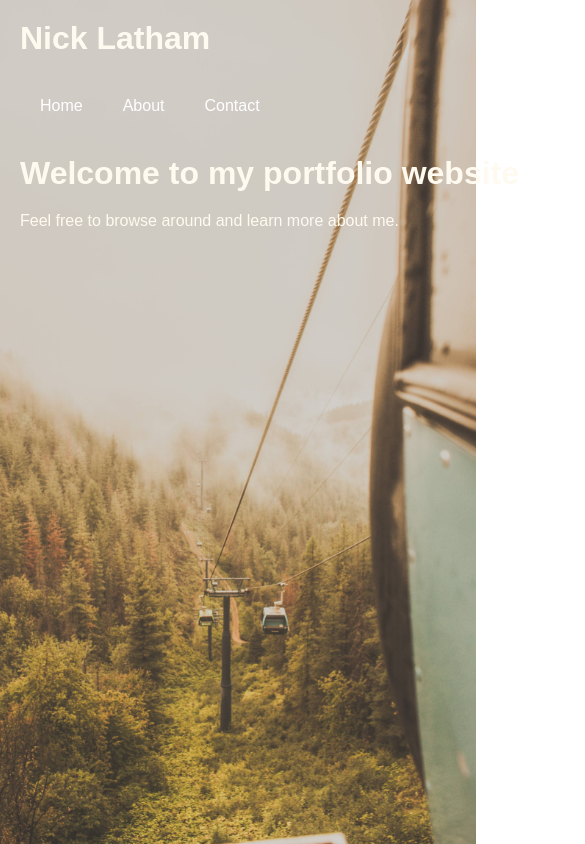
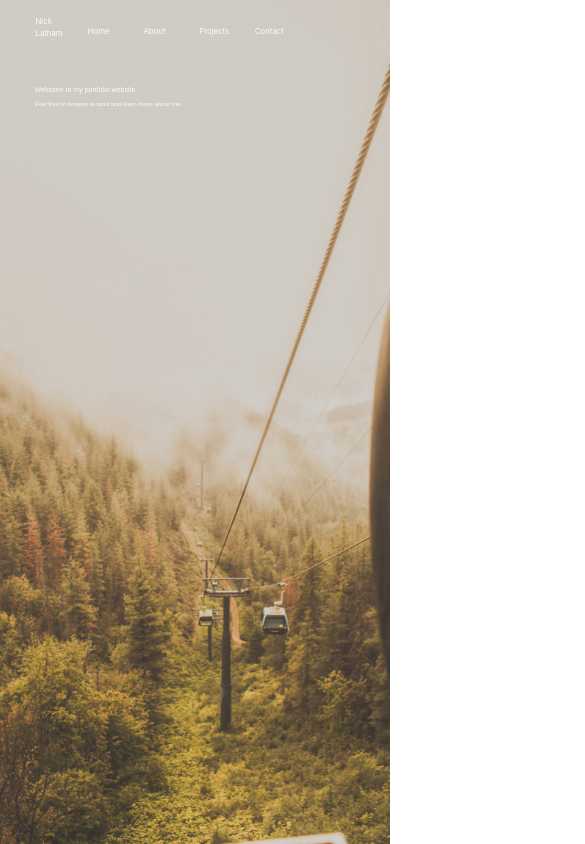
Before and after one commit to nlatham1999/personal-website, a React (Create React App) app: page / in a window 390 px wide. Shown: the top 844 px of the page, 585 px wide, since content can reach past the window. Built offline with nearby package versions, Linux system fonts and the light colour scheme.

Commit message:
feat: added content and made ui better for mobile

```diff
--- a/package.json
+++ b/package.json
@@ -6,7 +6,9 @@
     "@testing-library/jest-dom": "^5.11.4",
     "@testing-library/react": "^11.1.0",
     "@testing-library/user-event": "^12.1.10",
+    "bootstrap": "^4.6.0",
     "react": "^17.0.1",
+    "react-bootstrap": "^1.5.1",
     "react-dom": "^17.0.1",
     "react-router-dom": "^5.2.0",
     "react-scripts": "4.0.3",
--- a/public/index.html
+++ b/public/index.html
@@ -24,7 +24,7 @@
       work correctly both with client-side routing and a non-root public URL.
       Learn how to configure a non-root public URL by running `npm run build`.
     -->
-    <title>React App</title>
+    <title>Nick Latham</title>
   </head>
   <body>
     <noscript>You need to enable JavaScript to run this app.</noscript>
--- a/src/About.js
+++ b/src/About.js
@@ -1,9 +1,10 @@
 import React from 'react';
+import { Container } from 'react-bootstrap';
 
 const About = () => {
-
     return (
-        <div className='about'>
+        <Container style={{margin: "5%"}}>
+        <div className='content'>
             <h>About Me</h>
             <p>Hi, name is Nick Latham and I am from Post Falls, Idaho. I attend Gonzaga University
             where I am a Senior Computer Science major with a minor
@@ -11,7 +12,13 @@ const About = () => {
             in Spring 2021 with a Bachelor of Science. Begining in June, I will be working for Fast Enterprises as
             an Implementation Consultant.
             </p>
+            <h>Activities and Such</h>
+            <p>I am a member of the Gonzaga Robotics Club and am on the embedded systems team of
+                Gonzaga RoboSub.I also volunteer at Blessings Under the Bridge and volunteer at the saturday math
+                tutoring program here at Gonzaga
+            </p>
         </div>
+        </Container>
     );
 }
 
--- a/src/App.css
+++ b/src/App.css
@@ -1,61 +1,43 @@
-html {
+body {
   box-sizing: border-box;
 
   background-image: url("./Images/3.jpg");
-  /* background-color: blueviolet; */
-   /* Full height */
   height: 100%;
 
-  /* Center and scale the image nicely */
   background-position: center;
   background-repeat: no-repeat;
   background-size: cover;
-  /* background-size: contain; */
   background-attachment: fixed;
 }
 
-div {
+/* div {
+} */
+
+.content {
   color: floralwhite;
   font-family: "Raleway", sans-serif;
+  position: absolute;
+  overflow: auto;
+  scroll-snap-type: y mandatory;
 }
 
-
-*, *::before, *::after {
-  box-sizing: inherit;
-  padding: 0;
-  margin: 0;
+a:link{
+  color: floralwhite;
+  font-size: 1.6vw;
 }
 
-.app {
-  width: 960px;
-  margin: 0 auto;
-  padding: 20px;
+h {
+  font-size: 1.8vw;
 }
 
-nav ul {
-  list-style: none;
-  display: flex;
-  background-color: transparent;
-  margin-bottom: 20px;
+p {
+  font-size: 1.6vw;
 }
 
-nav ul li {
-  padding: 20px;
-}
-
-nav ul li a {
-  color: white;
-  text-decoration: none;
+li {
+  font-size: 1.6vw;
 }
 
 .current {
   border-bottom: 4px solid white;
 }
-
-h1 {
-  margin-bottom: 20px;
-}
-
-p {
-  margin-bottom: 15px;
-}
--- a/src/App.js
+++ b/src/App.js
@@ -4,25 +4,45 @@ import { NavLink, Switch, Route } from 'react-router-dom';
 import Home from "./Home";
 import About from "./About";
 import Contact from "./Contact";
+import Projects from "./Projects";
+import {Navbar, Col, Container, Row, Nav} from "react-bootstrap";
+import 'bootstrap/dist/css/bootstrap.min.css';
 
 
 const App = () => (
-  <div className='app'>
-    <h1>Nick Latham
-    </h1>
+  <div>
     <Navigation />
     <Main />
   </div>
 );
 
+const NavItemStyles = {
+  color: "floralwhite",
+  marginRight: "4%",
+  fontSize: "2vw"
+
+}
+
 const Navigation = () => (
-  <nav>
-    <ul>
-      <li><NavLink to='/'>Home</NavLink></li>
-      <li><NavLink to='/about'>About</NavLink></li>
-      <li><NavLink to='/contact'>Contact</NavLink></li>
-    </ul>
-  </nav>
+    <Navbar style={{ marginLeft: "5%", backgroundColor: "transparent"}}>
+      <Navbar.Text style={NavItemStyles}>Nick Latham</Navbar.Text>
+      <Container>
+        <Row xs={4} md={4}>
+          <Col>
+            <NavLink style={NavItemStyles} to='/'>Home</NavLink>
+          </Col>
+          <Col>
+            <NavLink style={NavItemStyles} to='/about'>About</NavLink>
+          </Col>
+          <Col>
+            <NavLink style={NavItemStyles} to='/projects'>Projects</NavLink>
+          </Col>
+          <Col>
+            <NavLink style={NavItemStyles} to='/contact'>Contact</NavLink>
+          </Col>
+        </Row>
+      </Container>
+    </Navbar>
 );
 
 const Main = () => (
@@ -30,6 +50,7 @@ const Main = () => (
     <Route exact path='/' component={Home}></Route>
     <Route exact path='/about' component={About}></Route>
     <Route exact path='/contact' component={Contact}></Route>
+    <Route exact path='/projects' component={Projects}></Route>
   </Switch>
 );
 
--- a/src/Contact.js
+++ b/src/Contact.js
@@ -1,17 +1,23 @@
 import React from 'react';
+import {Container} from "react-bootstrap";
 
 const Contact = () => {
 
   return (
-    <div className='contact'>
-      <h1>Contact Me</h1>
+
+    <Container style={{margin: "5%"}}>
+      <div className='content'>
+        <h>Contact Me</h>
         <p>You can reach me via email: <strong>nicholaslatham1999@gmail.com</strong></p>
-      <p>Useful links:</p>
+        <section>
+          <h>Useful Links</h>
           <ul>
             <li><a href="https://github.com/nlatham1999">Github</a></li>
             <li><a href="https://www.linkedin.com/in/nicholas-latham-a5a06516a/">LinkedIn</a></li>
           </ul>
+        </section>
       </div>
+    </Container>
   );
 }
 
--- a/src/Home.js
+++ b/src/Home.js
@@ -1,12 +1,15 @@
 import React from 'react';
+import { Container } from 'react-bootstrap';
 
 const Home = () => {
 
   return (
-    <div className='home'>
-      <h1>Welcome to my portfolio website</h1>
+    <Container style={{margin: "5%"}}>
+    <div className='content'>
+      <h>Welcome to my portfolio website</h>
       <p> Feel free to browse around and learn more about me.</p>
     </div>
+    </Container>
   );
 }
 
--- /dev/null
+++ b/src/Projects.js
@@ -0,0 +1,25 @@
+import React from 'react';
+import {Container} from "react-bootstrap";
+
+const Projects = () => {
+
+  return (
+
+    <Container style={{margin: "5%"}}>
+        <div className='content'>
+            <h>Projects</h>
+            <p>Below are a few of my projects. For more projects and source code, take a look at my <a href="https://github.com/nlatham1999">Github</a></p>
+            <ul>
+                <li><a href="https://github.com/nlatham1999/Prims-Algorithm">Prim's Algorithm</a> - This is an implementation of Prims Algorithm I made using processing</li>
+                <li><a href="https://play.google.com/store/apps/details?id=app.score.xcscorekeeper">XC Score Keeper</a> - An android app to record scores during a cross country meet. Currently remaking it</li>
+                <li><a href="https://play.google.com/store/apps/details?id=app.level.compass">Compass and level</a> - A simple compass and level android app</li>
+                <li><a href="https://nlatham1999.github.io/StockDataInterface/">Yahoo Finance API</a> - an API to collect historical stock data from Yahoo Finance</li>
+                <li><a href="https://github.com/nlatham1999/PrimeNumberSieve">Prime Number Sieve</a> - a more efficient prime number sieve based off of the Sieve of Eratosthenes</li>
+                <li><a href="https://github.com/nlatham1999/CPSC315-Final-Project">Into The Dungeon</a> - This is my final project for iOS app development and is a card/dungeon crawler game</li>
+            </ul>
+        </div>
+    </Container>
+  );
+}
+
+export default Projects;
```
Also changed, not shown: 1 other file (tests, documents, lock files or other folders). Lines whose indentation alone changed are shown as unchanged.
